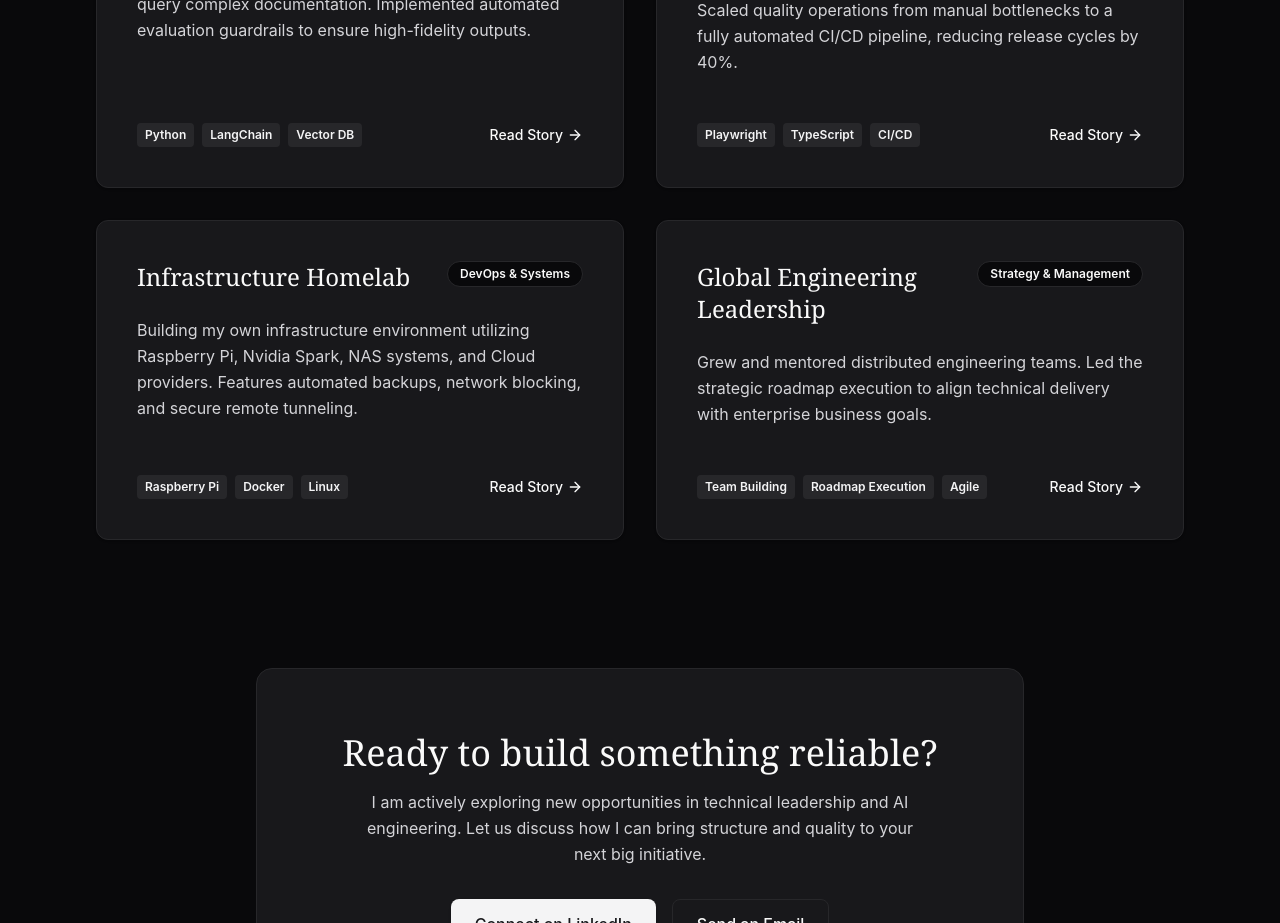
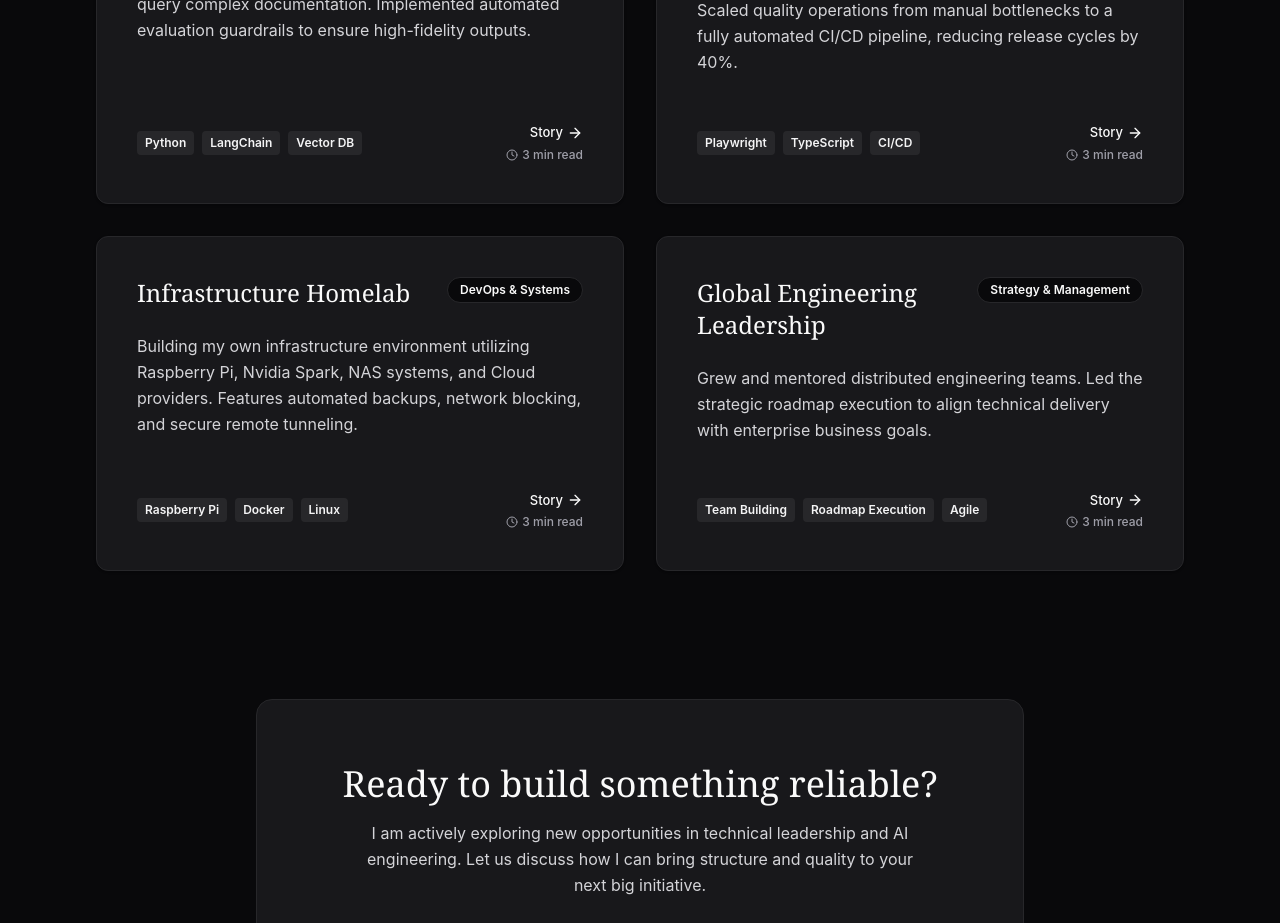
Before and after one commit to roygrssmn/grossman-engineering, a React (Vite) app: page / in a window 1280 px wide. Shown: the part 1340-2263 px from the top of the page. Built offline with nearby package versions, Linux system fonts and the light colour scheme.

Commit message:
final changes to format

```diff
--- a/src/MainView.jsx
+++ b/src/MainView.jsx
@@ -59,11 +59,17 @@ export default function MainView({ language, projectData, navigate }) {
                                     {project.tags.slice(0, 3).map(tag => (
                                         <span key={tag} className="text-xs font-semibold text-zinc-800 dark:text-zinc-100 bg-stone-100 dark:bg-zinc-800 px-2 py-1 rounded">{tag}</span>
                                     ))}
-                            </div>
-                                <span className="text-sm font-medium text-zinc-900 dark:text-zinc-50 group-hover:text-blue-600 dark:group-hover:text-blue-400 transition-colors flex items-center gap-1 whitespace-nowrap">
-                                    {language === 'en' ? 'Read Story' : 'Story lesen'}
-                                    <svg xmlns="http://www.w3.org/2000/svg" width="16" height="16" viewBox="0 0 24 24" fill="none" stroke="currentColor" strokeWidth="2" strokeLinecap="round" strokeLinejoin="round" className="transition-transform group-hover:translate-x-1"><path d="M5 12h14"/><path d="m12 5 7 7-7 7"/></svg>
-                                </span>
+                                </div>
+                                <div className="flex flex-col items-end gap-1">
+                                    <span className="text-[13px] font-medium text-zinc-900 dark:text-zinc-50 group-hover:text-blue-600 dark:group-hover:text-blue-400 transition-colors flex items-center gap-1 whitespace-nowrap">
+                                        Story
+                                        <svg xmlns="http://www.w3.org/2000/svg" width="16" height="16" viewBox="0 0 24 24" fill="none" stroke="currentColor" strokeWidth="2" strokeLinecap="round" strokeLinejoin="round" className="transition-transform group-hover:translate-x-1"><path d="M5 12h14"/><path d="m12 5 7 7-7 7"/></svg>
+                                    </span>
+                                    <span className="text-xs font-medium text-zinc-500 dark:text-zinc-400 flex items-center gap-1 whitespace-nowrap">
+                                        <svg xmlns="http://www.w3.org/2000/svg" width="12" height="12" viewBox="0 0 24 24" fill="none" stroke="currentColor" strokeWidth="2" strokeLinecap="round" strokeLinejoin="round"><circle cx="12" cy="12" r="10"/><polyline points="12 6 12 12 16 14"/></svg>
+                                        {language === 'en' ? '3 min read' : '3 Min. Lesezeit'}
+                                    </span>
+                                </div>
                             </div>
                         </a>
                     ))}
```
